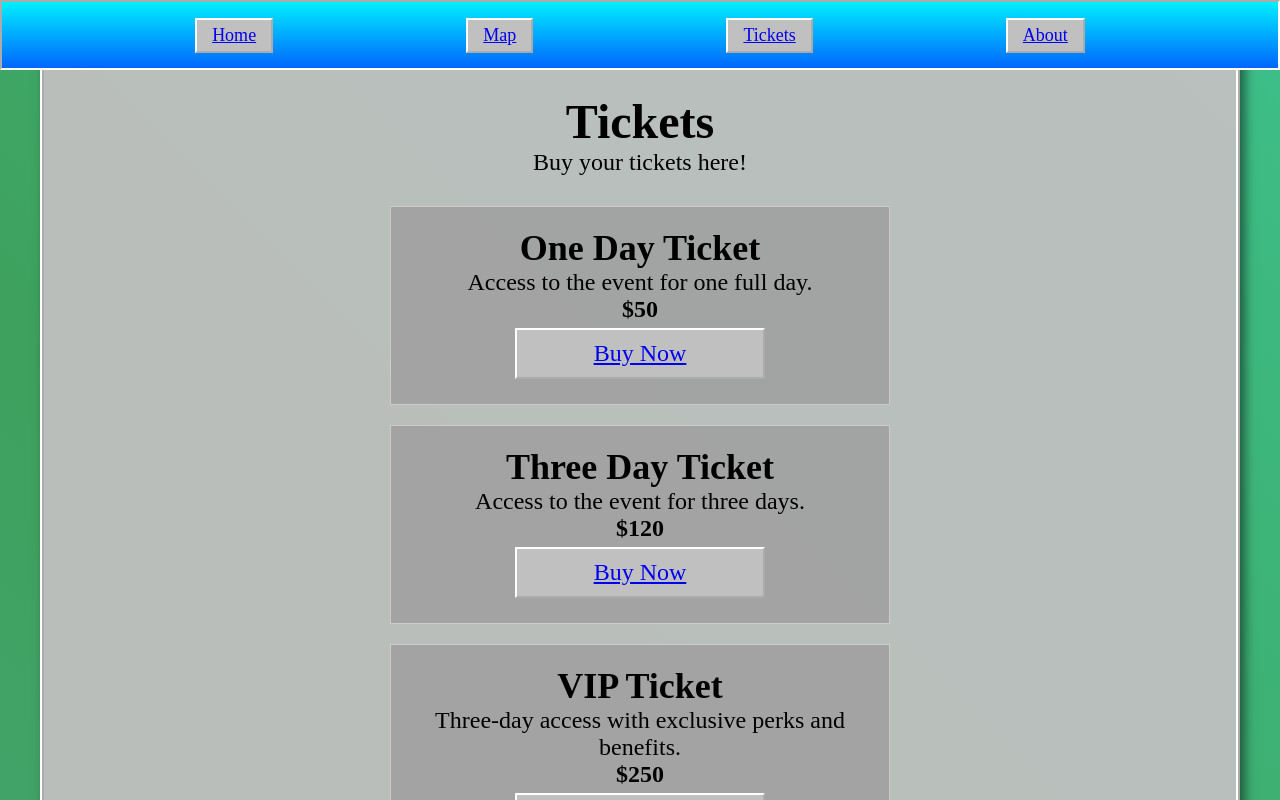
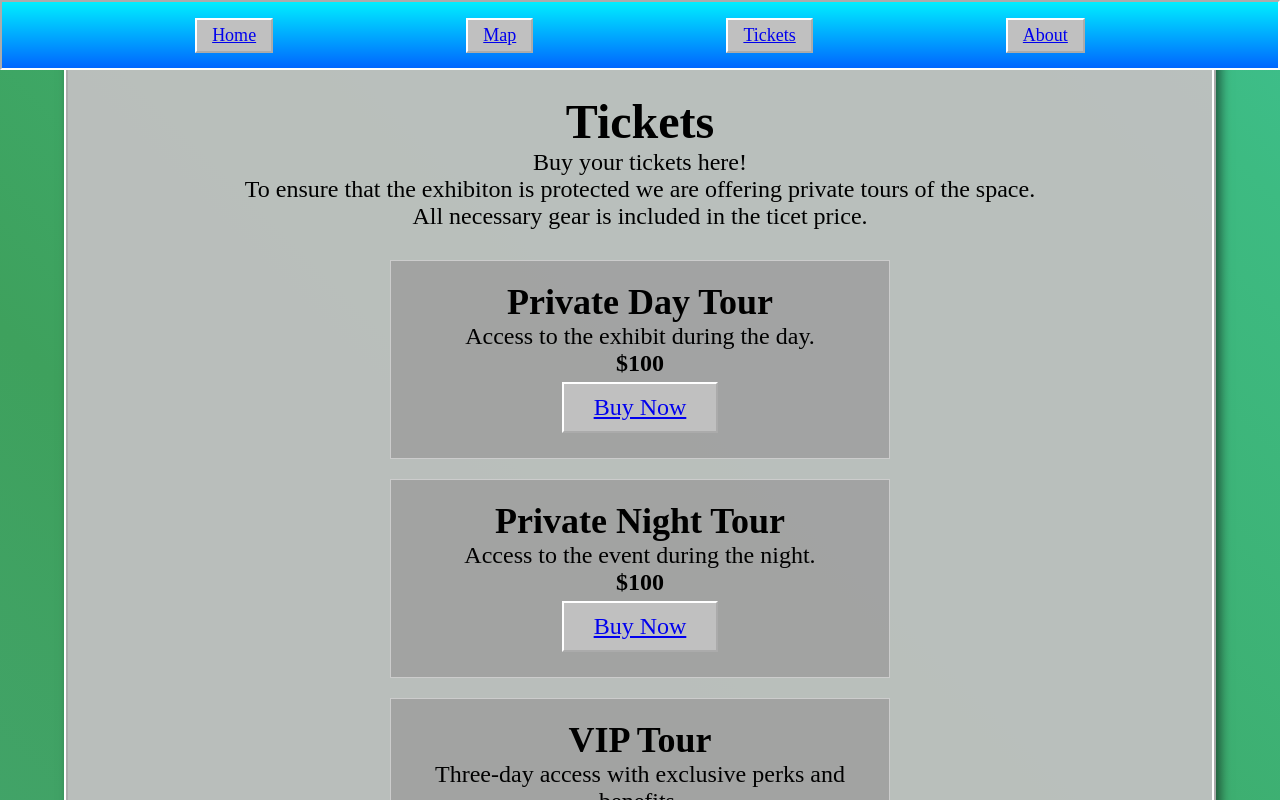
Before and after one commit to akupaloheimo/imaginary, a React (Create React App) app: page /tickets in a window 1280 px wide. Shown: the top 800 px of the page. Built offline with nearby package versions, Linux system fonts and the light colour scheme.

Commit message:
scaling fixing, added improvements in texts

```diff
--- a/src/App.css
+++ b/src/App.css
@@ -3,7 +3,8 @@
 .App {
   top: 0;
   left: 0;
-  width: 1200px;
+  width: 90%;
+  max-width: 1200px;
   height: 100%;
   display: flex;
   margin: 50px auto; /* Centers the content */
@@ -67,7 +68,8 @@
   padding: 10px 30px; /* Increase padding for width */
   margin: 5px;
   cursor: url("../public/LINK\ SELECT.cur"), auto;
-  width: 250px; /* Set a fixed width */
+  width: auto;
+  max-width: 250px; /* Set a fixed width */
   text-align: center; /* Center text inside the button */
   display: inline-block;
 }
--- a/src/App.js
+++ b/src/App.js
@@ -6,6 +6,7 @@ import Map from "./pages/Map";
 import Menu from "./pages/Menu";
 import Tickets from "./pages/Tickets";
 import About from "./pages/About";
+import SoldOut from "./pages/SoldOut";
 
 function App() {
   return (
@@ -19,6 +20,7 @@ function App() {
             <Route path="/menu" element={<Menu />} />
             <Route path="/tickets" element={<Tickets />} />
             <Route path="/about" element={<About />} />
+            <Route path="/sold-out" element={<SoldOut />} />
           </Routes>
         </div>
       </div>
--- a/src/pages/Home.js
+++ b/src/pages/Home.js
@@ -22,7 +22,16 @@ function Home() {
 
   return (
     <div>
-      <marquee className="marquee">
+      <marquee
+        className="marquee"
+        style={{
+          fontSize: "3rem",
+          background:
+            "-webkit-linear-gradient(left, #ff0000, #ff7f00, #ffff00, #00ff00, #0000ff, #4b0082, #8b00ff)",
+          WebkitBackgroundClip: "text",
+          WebkitTextFillColor: "transparent",
+        }}
+      >
         Reclaimed Worlds? A journey to abandoned places
       </marquee>
       <span>
--- a/src/pages/Map.css
+++ b/src/pages/Map.css
@@ -1,7 +1,8 @@
 .map-container {
     text-align: center;
     position: relative;
-    width: 1200px;
+    width: 100%;
+    max-width: 1200px;
     margin: auto;
     border: 4px ridge #ffffff;
   }
@@ -56,7 +57,9 @@
     top: 0;
     left: 0;
     width: 100%;
+    max-width: fit-content;
     height: 100%;
+    max-height: fit-content;
     background: rgba(0, 0, 0, 0.7);
     display: flex;
     justify-content: center;
--- /dev/null
+++ b/src/pages/SoldOut.js
@@ -0,0 +1,13 @@
+import { Link } from "react-router-dom";
+
+function SoldOut() {
+  return (
+    <div style={{ textAlign: "center", marginTop: "50px" }}>
+      <h1>Sold Out</h1>
+      <p>Unfortunately, tickets are not available.</p>
+      <Link to="/">Go Back Home</Link>
+    </div>
+  );
+}
+
+export default SoldOut;
--- a/src/pages/Tickets.js
+++ b/src/pages/Tickets.js
@@ -4,20 +4,20 @@ function Tickets() {
   const ticketOptions = [
     {
       id: 1,
-      name: "One Day Ticket",
-      price: "$50",
-      description: "Access to the event for one full day.",
+      name: "Private Day Tour",
+      price: "$100",
+      description: "Access to the exhibit during the day.",
     },
     {
       id: 2,
-      name: "Three Day Ticket",
-      price: "$120",
-      description: "Access to the event for three days.",
+      name: "Private Night Tour",
+      price: "$100",
+      description: "Access to the event during the night.",
     },
     {
       id: 3,
-      name: "VIP Ticket",
-      price: "$250",
+      name: "VIP Tour",
+      price: "$150",
       description: "Three-day access with exclusive perks and benefits.",
     },
   ];
@@ -26,6 +26,11 @@ function Tickets() {
     <div>
       <h1>Tickets</h1>
       <p>Buy your tickets here!</p>
+      <p>
+        To ensure that the exhibiton is protected we are offering private tours
+        of the space. <br></br>All necessary gear is included in the ticet
+        price.
+      </p>
       <div
         style={{
           display: "flex",
@@ -52,8 +57,10 @@ function Tickets() {
             <p>
               <strong>{ticket.price}</strong>
             </p>
-            <div className="ticket-button">
-              <Link to={`/purchase/${ticket.id}`}>Buy Now</Link>
+            <div>
+              <Link to="/sold-out" className="ticket-button">
+                Buy Now
+              </Link>
             </div>
           </div>
         ))}
```
